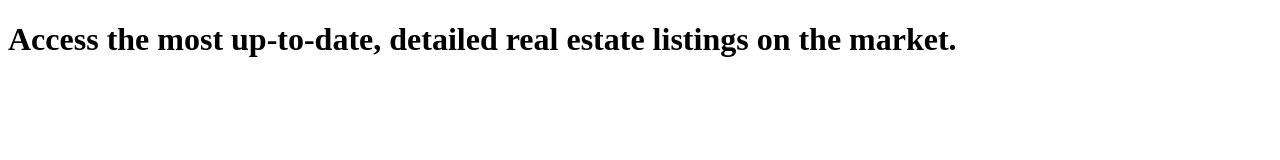
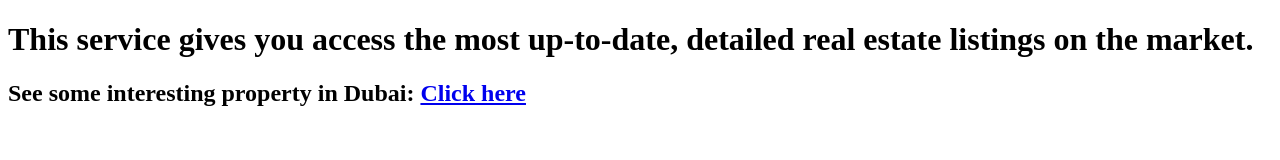
Before and after one commit to njaci1/kev-contoso-real-estate-plugin, a website: page index.html in a window 1280 px wide. Drawn offline with Linux system fonts and the light colour scheme.

Commit message:
add a link to index file

```diff
--- a/index.html
+++ b/index.html
@@ -5,7 +5,12 @@
   </head>
   <body>
     <h1>
-      Access the most up-to-date, detailed real estate listings on the market.
+      This service gives you access the most up-to-date, detailed real estate
+      listings on the market.
     </h1>
+    <h2>
+      See some interesting property in Dubai:
+      <a href="/get-dubai">Click here</a>
+    </h2>
   </body>
 </html>
--- a/server.js
+++ b/server.js
@@ -1,5 +1,6 @@
 import getListings from './get-listings.js';
 import express from 'express';
+import path from 'path';
 import { dirname } from 'path';
 import { fileURLToPath } from 'url';
 
```
